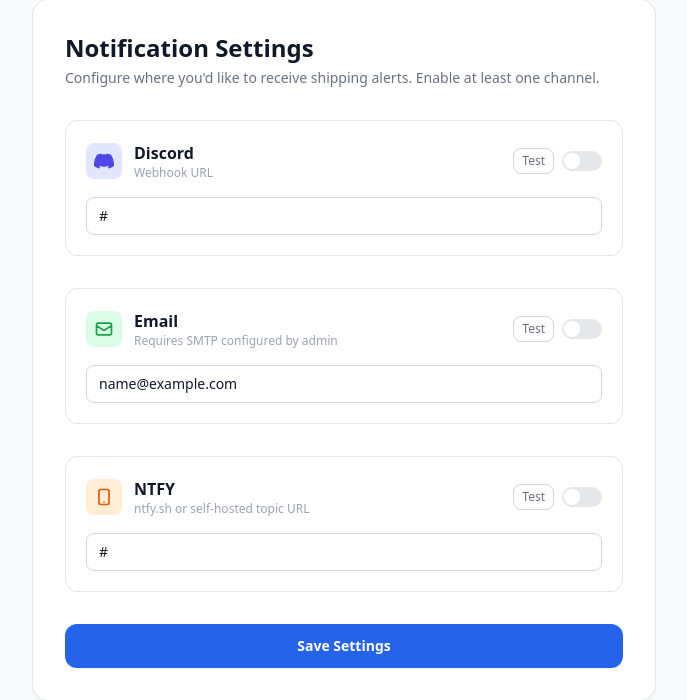
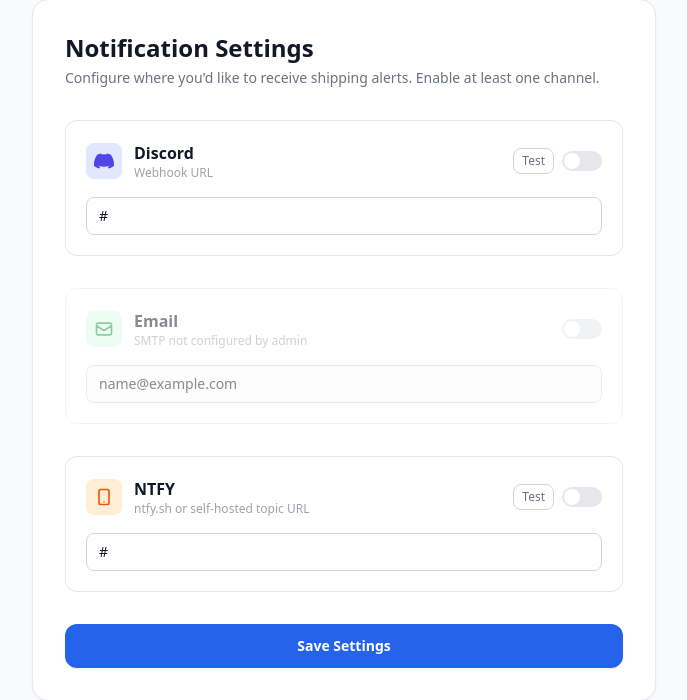
Before and after one commit to Biohive/ayntec-shipping-notification, a FastAPI app: template templates/settings.html in a window 1280 px wide. Shown: the part 158-858 px from the top of the page, without its empty margins (296-983 px from the left). Run offline with FastAPI, Linux system fonts and the light colour scheme; the template is opened without the code that fills it: most values are stand-ins (such as "Sample title", 1, 10 or a date in 2020); some libraries are stand-ins or nearby versions.

Commit message:
Add SMTP configuration check to settings page and update email section

```diff
--- a/templates/settings.html
+++ b/templates/settings.html
@@ -70,7 +70,7 @@
       </div>
 
       <!-- Email -->
-      <div class="border border-gray-200 rounded-xl p-5">
+      <div class="border border-gray-200 rounded-xl p-5 {% if not smtp_configured %}opacity-50{% endif %}">
         <div class="flex items-center justify-between mb-4">
           <div class="flex items-center gap-3">
             <div class="w-9 h-9 bg-green-100 rounded-lg flex items-center justify-center">
@@ -80,17 +80,20 @@
             </div>
             <div>
               <h3 class="font-semibold text-gray-900">Email</h3>
-              <p class="text-xs text-gray-400">Requires SMTP configured by admin</p>
+              <p class="text-xs text-gray-400">{% if smtp_configured %}Receive alerts via email{% else %}SMTP not configured by admin{% endif %}</p>
             </div>
           </div>
           <div class="flex items-center gap-2">
+            {% if smtp_configured %}
             <button type="submit" formaction="/settings/test/email" formmethod="post"
                     class="text-xs text-gray-500 hover:text-green-600 border border-gray-300 hover:border-green-400 rounded-lg px-2 py-1">
               Test
             </button>
+            {% endif %}
             <label class="relative inline-flex items-center cursor-pointer">
               <input type="checkbox" name="email_enabled" value="true" class="sr-only peer"
-                     {% if notif.email_enabled %}checked{% endif %}>
+                     {% if notif.email_enabled and smtp_configured %}checked{% endif %}
+                     {% if not smtp_configured %}disabled{% endif %}>
               <div class="w-10 h-5 bg-gray-200 rounded-full peer peer-checked:bg-brand-600 peer-focus:ring-2 peer-focus:ring-brand-300 after:content-[''] after:absolute after:top-0.5 after:left-0.5 after:bg-white after:rounded-full after:h-4 after:w-4 after:transition-all peer-checked:after:translate-x-5"></div>
             </label>
           </div>
@@ -98,6 +101,7 @@
         <input type="email" name="email_address"
                value="{{ notif.email_address or '' }}"
                placeholder="you@example.com"
+               {% if not smtp_configured %}disabled{% endif %}
                class="w-full border border-gray-300 rounded-lg px-3 py-2 text-sm focus:outline-none focus:ring-2 focus:ring-brand-500 focus:border-brand-500"/>
       </div>
 
```
Also changed, not shown: app/routers/pages.py (+5 -2 lines).
